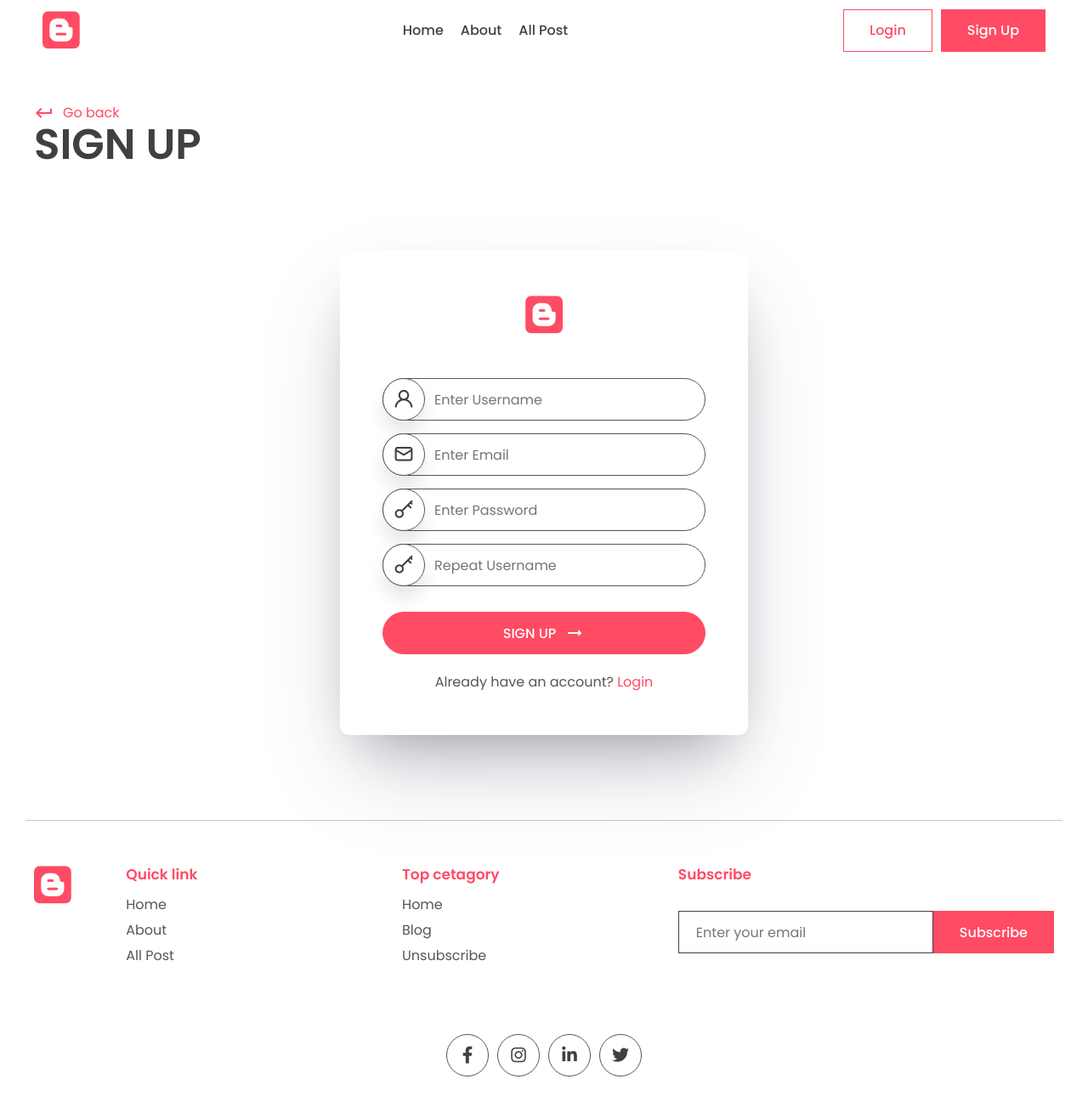
After one commit to RadoslawJanik/blogapp, a Django app: page /accounts/register/ in a window 1280 px wide. The commit adds this page. Shown: the whole page at 85% size. Run offline with Django 4.2, Linux system fonts and the light colour scheme; some libraries are stand-ins or nearby versions.

Commit message:
registration and sessions

```diff
--- a/app/forms.py
+++ b/app/forms.py
@@ -1,6 +1,8 @@
 from django import forms
 from app.models import Comments, Subscribe
 from django.utils.translation import gettext_lazy as _
+from django.contrib.auth.forms import UserCreationForm
+from django.contrib.auth.models import User
 
 class CommentForm(forms.ModelForm):
     class Meta:
@@ -23,3 +25,37 @@ class SubscribeForm(forms.ModelForm):
     def __init__(self, *args, **kwargs):
         super().__init__(*args, **kwargs)
         self.fields['email'].widget.attrs['placeholder'] = 'Enter your email'
+
+class NewUserForm(UserCreationForm):
+    class Meta:
+        model = User
+        fields = ("username", "email", "password1", "password2")
+
+    def __init__(self, *args, **kwargs):
+        super().__init__(*args, **kwargs)
+
+        self.fields['username'].widget.attrs['placeholder'] = 'Enter Username'
+        self.fields['email'].widget.attrs['placeholder'] = 'Enter Email'
+        self.fields['password1'].widget.attrs['placeholder'] = 'Enter Password'
+        self.fields['password2'].widget.attrs['placeholder'] = 'Repeat Username'
+
+    def clean_username(self):
+        username = self.cleaned_data['username'].lower()
+        new = User.objects.filter(username = username)
+        if new.count():
+            raise forms.ValidationError("User already exist")
+        return username
+
+    def clean_email(self):
+        email = self.cleaned_data['email'].lower()
+        new = User.objects.filter(email = email)
+        if new.count():
+            raise forms.ValidationError("Email already exist")
+        return email
+
+    def clean_password2(self):
+        password1 = self.cleaned_data['password1']
+        password2 = self.cleaned_data['password2']
+        if password1 and password2 and password1 != password2:
+            raise forms.ValidationError("Password don't match")
+        return password2
--- a/app/models.py
+++ b/app/models.py
@@ -58,7 +58,9 @@ class Comments(models.Model):
     author = models.ForeignKey(User, on_delete=models.CASCADE, null=True, blank=True)
     parent = models.ForeignKey('self', on_delete=models.DO_NOTHING, null=True, blank=True, related_name='replies')
 
+
+
 class WebsiteMeta(models.Model):
     title = models.CharField(max_length=200)
     description = models.CharField(max_length=500)
-    about= models.TextField(blank = True)
+    about = models.TextField()
--- a/app/templates/app/index.html
+++ b/app/templates/app/index.html
@@ -12,9 +12,9 @@
           </div>
           <div class="typo">
             {% if website_info.title %}
-            <h1 class="title">{{website_info.title}}</h1>
+              <h1 class="title">{{website_info.title}}</h1>
             {% else %}
-            <h1 class="title">Webstire blog title</h1>
+              <h1 class="title">Website blog title</h1>
             {% endif %}
 
             {% if website_info.description %}
@@ -29,11 +29,13 @@
             {% endif %}
           </div>
           <div class="newsletter">
+            {% if request.session.subscribed == None %}
             <form method="POST">
               {% csrf_token %}
               {{subscribe_form}}
               <button class="btn btn-primary">Subscribe</button>
             </form>
+            {% endif %}
             {% if subscribe_successful %}
             <br><p>Subscribed Successfully</p>
             {% endif %}
--- /dev/null
+++ b/app/templates/registration/registration.html
@@ -0,0 +1,94 @@
+{% extends 'base.html' %}
+{% block title %}Blog | Registration{% endblock title %}
+{% block content %}
+
+      <div class="container">
+        <div class="page-name">
+          <a href="#" class="learn">
+            <span class="material-icons"> keyboard_return </span> Go back
+          </a>
+          <h1>Sign Up</h1>
+        </div>
+
+        <form method="post" class="form">
+            {% csrf_token %}
+          <center>
+            <div class="logo f-logo">
+              <i class="fa-brands fa-blogger"></i>
+            </div>
+
+            {% if form.non_field_errors %}
+            {% for error in form.non_field_errors %}
+                <div class="field-error">
+                    <p>{{error}}</p>
+                </div>
+            {% endfor %}
+            {% endif %}
+
+            <div class="inputs">
+              <div>
+                <div class="search-bar s-active input">
+                  {{form.username}}
+                  <div class="animated-search">
+                    <i class="uil uil-user"></i>
+                  </div>
+                </div>
+                {% if form.username.errors %}
+                <div class="field-error">
+                  <p>{{form.username.errors.as_text}}</p>
+                </div>
+                {% endif %}
+              </div>
+
+              <div>
+                <div class="search-bar s-active input">
+                  {{form.email}}
+                  <div class="animated-search">
+                    <i class="uil uil-envelope-alt"></i>
+                  </div>
+                </div>
+                {% if form.email.errors %}
+                <div class="field-error">
+                  <p>{{form.email.errors.as_text}}</p>
+                </div>
+                {% endif %}
+              </div>
+
+              <div>
+                <div class="search-bar s-active input">
+                  {{form.password1}}
+                  <div class="animated-search">
+                    <i class="uil uil-key-skeleton"></i>
+                  </div>
+                </div>
+                {% if form.password.errors %}
+                <div class="field-error">
+                  <p>{{form.password.errors.as_text}}</p>
+                </div>
+                {% endif %}
+              </div>
+              <div>
+                <div class="search-bar s-active input">
+                  {{form.password2}}
+                  <div class="animated-search">
+                    <i class="uil uil-key-skeleton"></i>
+                  </div>
+                </div>
+                {% if form.password2.errors %}
+                <div class="field-error">
+                  <p>{{form.password2.errors.as_text}}</p>
+                </div>
+                {% endif %}
+              </div>
+              <button class="btn btn-primary rounded">
+                SIGN UP <span class="material-icons"> arrow_right_alt </span>
+              </button>
+              <center>
+                <p>Already have an account? <a href="login.html">Login</a></p>
+              </center>
+            </div>
+          </center>
+        </form>
+      </div>
+
+{% endblock content %}
--- a/app/urls.py
+++ b/app/urls.py
@@ -7,5 +7,6 @@ urlpatterns = [
     path('tag/<slug:slug>',views.tag_page,name='tag_page'),
     path('author/<slug:slug>',views.author_page,name='author_page'),
     path('search/',views.search_posts,name='search'),
-    path('about/',views.about,name='about')
+    path('about/',views.about,name='about'),
+    path('accounts/register/',views.register_user,name='register')
 ]
--- a/app/views.py
+++ b/app/views.py
@@ -1,9 +1,10 @@
-from django.shortcuts import render
-from app.forms import CommentForm, SubscribeForm
+from django.shortcuts import render, redirect
+from app.forms import CommentForm, NewUserForm, SubscribeForm
 from django.http import HttpResponseRedirect
 from django.urls import reverse
 from django.contrib.auth.models import User
 from django.db.models import Count
+from django.contrib.auth import login
 
 from app.models import Comments, Post, Profile, Tag, WebsiteMeta
 
@@ -15,10 +16,10 @@ def index(request):
     featured_blog = Post.objects.filter(is_featured = True)
     subscribe_form = SubscribeForm()
     subscribe_successful = None
-    wesite_info = None
+    website_info = None
 
     if WebsiteMeta.objects.all().exists():
-        wesite_info = WebsiteMeta.objects.all()[0]
+        website_info = WebsiteMeta.objects.all()[0]
 
     if featured_blog:
         featured_blog = featured_blog[0]
@@ -27,10 +28,11 @@ def index(request):
         subscribe_form = SubscribeForm(request.POST)
         if subscribe_form.is_valid():
             subscribe_form.save()
+            request.session['subscribed'] = True
             subscribe_successful = 'Subscribed Successfully'
             subscribe_form = SubscribeForm()
 
-    context = {'posts':posts, 'top_posts':top_posts,'website_info':wesite_info, 'recent_posts':recent_posts, 'subscribe_form':subscribe_form, 'subscribe_successful':subscribe_successful, 'featured_blog':featured_blog}
+    context = {'posts':posts, 'top_posts':top_posts, 'website_info':website_info,'recent_posts':recent_posts, 'subscribe_form':subscribe_form, 'subscribe_successful':subscribe_successful, 'featured_blog':featured_blog}
     return render(request, 'app/index.html', context)
 
 def post_page(request, slug):
@@ -79,8 +81,6 @@ def tag_page(request, slug):
     context={'tag':tag,'top_posts':top_posts, 'recent_posts':recent_posts, 'tags':tags}
     return render(request, 'app/tag.html', context)
 
-
-
 def author_page(request, slug):
     profile = Profile.objects.get(slug=slug)
 
@@ -91,8 +91,6 @@ def author_page(request, slug):
     context={'profile':profile,'top_posts':top_posts, 'recent_posts':recent_posts, 'top_authors':top_authors}
     return render(request, 'app/author.html', context)
 
-
-
 def search_posts(request):
     search_query=''
     if request.GET.get('q'):
@@ -102,7 +100,6 @@ def search_posts(request):
     context={'posts':posts, 'search_query':search_query}
     return render(request, 'app/search.html', context)
 
-
 def about(request):
     website_info = None
 
@@ -111,3 +108,15 @@ def about(request):
 
     context={'website_info':website_info}
     return render(request, 'app/about.html', context)
+
+
+def register_user(request):
+    form = NewUserForm()
+    if request.method == "POST":
+        form = NewUserForm(request.POST)
+        if form.is_valid():
+            user = form.save()
+            login(request, user)
+            return redirect("/")
+    context={'form':form}
+    return render(request, 'registration/registration.html', context)
--- a/blogapp/settings.py
+++ b/blogapp/settings.py
@@ -33,13 +33,13 @@ ALLOWED_HOSTS = []
 # Application definition
 
 INSTALLED_APPS = [
-    'django.contrib.admin',
     'django.contrib.auth',
     'django.contrib.contenttypes',
     'django.contrib.sessions',
     'django.contrib.messages',
     'django.contrib.staticfiles',
     'app.apps.AppConfig',
+    'django.contrib.admin',
 ]
 
 MIDDLEWARE = [
@@ -122,6 +122,8 @@ STATIC_URL = 'static/'
 MEDIA_URL = '/media/'
 MEDIA_ROOT = BASE_DIR/ 'upload'
 
+LOGIN_REDIRECT_URL ='/'
+
 # Default primary key field type
 # https://docs.djangoproject.com/en/4.2/ref/settings/#default-auto-field
 
--- a/blogapp/urls.py
+++ b/blogapp/urls.py
@@ -22,5 +22,7 @@ from django.urls import include, path
 
 urlpatterns = [
     path('admin/', admin.site.urls),
+    path('accounts/',include('django.contrib.auth.urls')),
+
     path('',include('app.urls')),
 ] + static(settings.MEDIA_URL, document_root=settings.MEDIA_ROOT)
--- a/templates/base.html
+++ b/templates/base.html
@@ -36,13 +36,19 @@
           <a href="">All Post</a>
         </div>
         <div class="action-btn">
-          <a href="pages/login.html"
+          {% if user.is_authenticated %}
+          <a href="{% url 'logout' %}"
+            ><button class="btn btn-scoundary">Logout</button></a
+          >
+          {% else %}
+          <a href="{% url 'login' %}"
             ><button class="btn btn-scoundary">Login</button></a
           >
-          <a href="pages/signup.html">
+          <a href="{% url 'register' %}">
             <button class="btn btn-primary">Sign Up</button></a
           >
           <i class="uil uil-align-center-alt menu" onclick="menu()"></i>
+          {% endif %}
         </div>
       </div>
     </header>
```
Also changed, not shown: app/templates/registration/logged_out.html (added, +15 -0 lines), app/templates/registration/login.html (added, +44 -0 lines), db.sqlite3.
